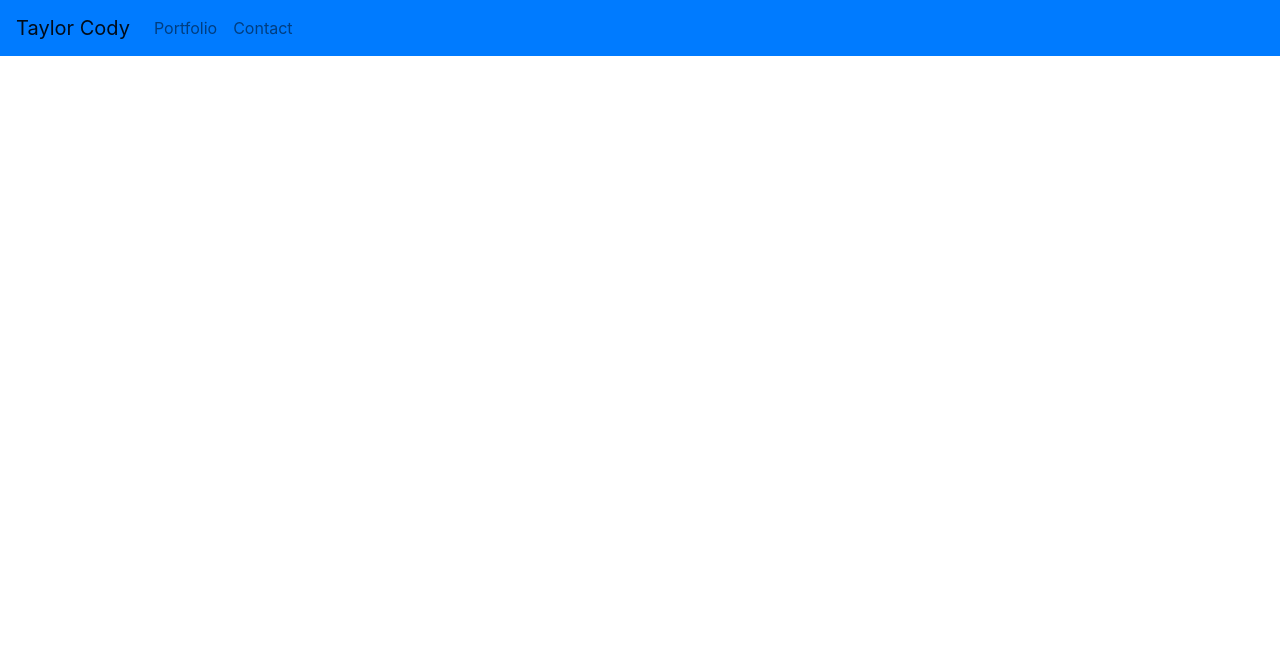
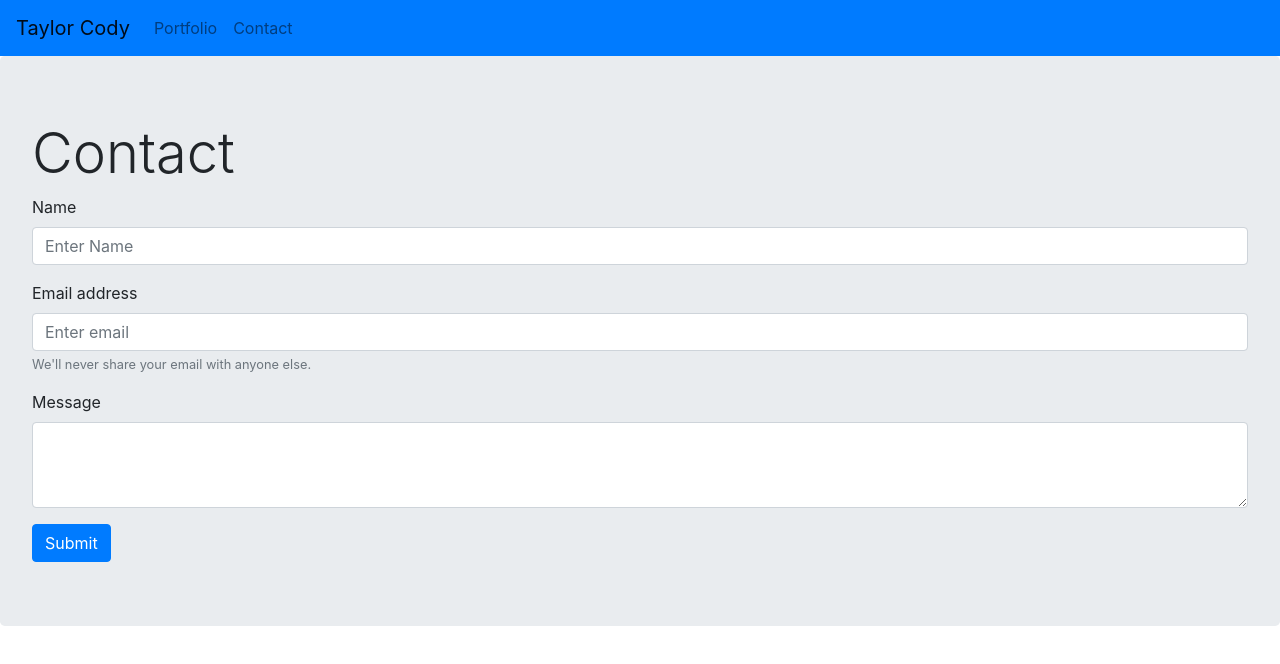
Before and after one commit to taylorcodyx/cody_responsive_portfolio_hw_2, a plain HTML site: page contact.html in a window 1280 px wide. Drawn offline with nearby package versions, Linux system fonts and the light colour scheme.

Commit message:
drafting contact form and edited navbar links to sync up

```diff
--- a/contact.html
+++ b/contact.html
@@ -9,7 +9,7 @@
 <body>
 
     <nav class="navbar navbar-expand-lg navbar-light bg-primary">
-        <a class="navbar-brand" href="#">Taylor Cody</a>
+        <a class="navbar-brand" href="/index.html">Taylor Cody</a>
         <button class="navbar-toggler" type="button" data-toggle="collapse" data-target="#navbarNav" aria-controls="navbarNav" aria-expanded="false" aria-label="Toggle navigation">
           <span class="navbar-toggler-icon"></span>
         </button>
@@ -17,14 +17,47 @@
           <ul class="navbar-nav">
 
             <li class="nav-item">
-              <a class="nav-link" href="#">Portfolio</a>
+              <a class="nav-link" href="/portfolio.html">Portfolio</a>
             </li>
             <li class="nav-item">
-              <a class="nav-link" href="#">Contact</a>
+              <a class="nav-link" href="/contact.html">Contact</a>
             </li>
           </ul>
         </div>
       </nav>
+
+
+      <div class="jumbotron">
+        <h1 class="display-4">Contact</h1>
+        <form>
+            <div class="form-group">
+                <label for="exampleInputName">Name</label>
+                <input type="name" class="form-control" id="exampleInputName" aria-describedby="emailHelp" placeholder="Enter Name">
+            </div>
+
+
+            <div class="form-group">
+              <label for="exampleInputEmail1">Email address</label>
+              <input type="email" class="form-control" id="exampleInputEmail1" aria-describedby="emailHelp" placeholder="Enter email">
+              <small id="emailHelp" class="form-text text-muted">We'll never share your email with anyone else.</small>
+            </div>
+            <div class="form-group">
+                <label for="exampleFormControlTextarea1">Message</label>
+                <textarea class="form-control" id="exampleFormControlTextarea1" rows="3"></textarea>
+              </div>
+
+            <button type="submit" class="btn btn-primary">Submit</button>
+          </form>
+
+
+      </div>
+
+
+
+
+
+
+
 
 </body>
 
```
Also changed, not shown: index.html (+22 -2 lines), portfolio.html (+10 -3 lines).
